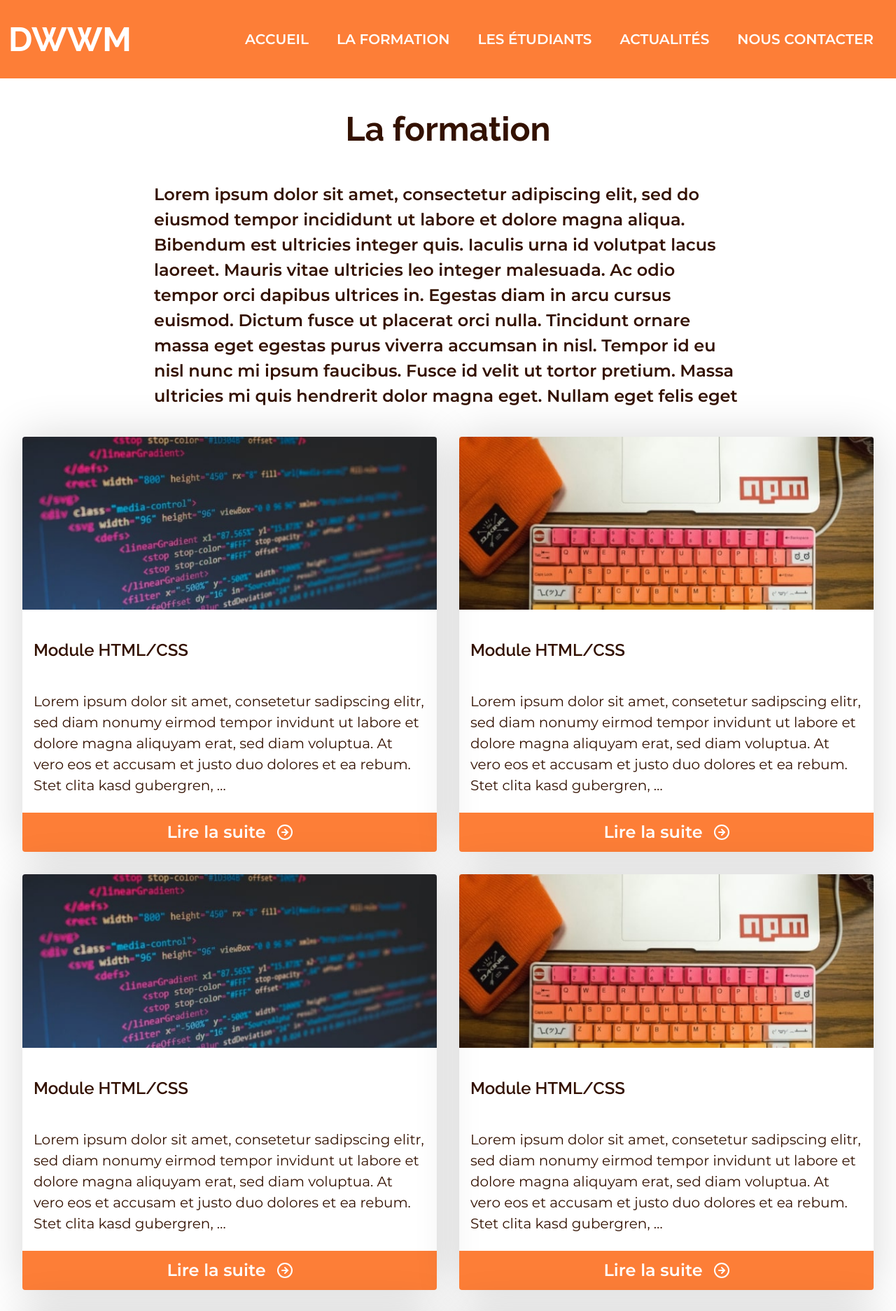
After one commit to Tonqfion/ecf_html_css, a PHP site: page /formation.php in a window 1280 px wide. The commit adds this page. Shown: the top 1873 px of the page at 70% size. Run offline with PHP 8.4, Linux system fonts and the light colour scheme.

```diff
--- a/css/style.css
+++ b/css/style.css
@@ -201,13 +201,15 @@ h1 {
 }
 
 .logo,
-h2 {
+h2,
+h1.side-page {
   font-size: 2.5rem;
   text-align: center;
 }
 @media screen and (min-width: 62em) {
   .logo,
-h2 {
+h2,
+h1.side-page {
     font-size: 3rem;
   }
 }
@@ -268,7 +270,18 @@ address {
 }
 
 .legal-menu {
+  text-align: center;
   font-size: 1rem;
+}
+
+p.baseline {
+  font-size: 1rem;
+  font-weight: 600;
+}
+@media screen and (min-width: 48em) {
+  p.baseline {
+    font-size: 1.5rem;
+  }
 }
 
 main {
@@ -312,7 +325,7 @@ footer,
   background-color: #FD7E37;
 }
 
-.site-header {
+header.site-header {
   position: sticky;
   z-index: 999;
 }
@@ -329,6 +342,9 @@ footer,
   }
 }
 
+footer {
+  border-top: 0.0625px solid #707070;
+}
 footer .container {
   padding-top: 2rem;
   padding-bottom: 2rem;
@@ -446,6 +462,7 @@ footer .container .social-menu {
   color: #fff;
   font-weight: 600;
   padding: 1.25rem 2rem;
+  border: 0.0625px solid #707070;
 }
 @media screen and (min-width: 75em) {
   .jumbotron .container {
@@ -572,6 +589,10 @@ section.students .students-row {
   }
 }
 
+section.students {
+  border-top: 0.0625px solid #707070;
+  border-bottom: 0.0625px solid #707070;
+}
 section.students .students-row {
   row-gap: 3rem;
 }
@@ -623,6 +644,12 @@ section.students .students-row .student-card .student-content h3 {
 }
 section.students .students-row .student-card .student-content .student-more {
   text-decoration: underline;
+}
+
+P.baseline {
+  text-align: left;
+  max-width: 52.5rem;
+  margin: 2.5rem auto;
 }
 
 [hidden] {
--- /dev/null
+++ b/formation.php
@@ -0,0 +1,230 @@
+<!DOCTYPE html>
+<html lang="fr">
+
+<head>
+
+    <?php include("includes/head.php"); ?>
+
+    <title>La formation DWWM</title>
+</head>
+
+<body>
+
+
+
+    <?php include("includes/header.php"); ?>
+
+
+
+
+
+
+    <main>
+
+
+        <section class="modules">
+            <div class="container">
+                    <h1 class="side-page">La formation</h1>
+                    <p class="baseline">Lorem ipsum dolor sit amet, consectetur adipiscing elit, sed do eiusmod tempor incididunt ut labore et dolore magna aliqua. Bibendum est ultricies integer quis. Iaculis urna id volutpat lacus laoreet. Mauris vitae ultricies leo integer malesuada. Ac odio tempor orci dapibus ultrices in. Egestas diam in arcu cursus euismod. Dictum fusce ut placerat orci nulla. Tincidunt ornare massa eget egestas purus viverra accumsan in nisl. Tempor id eu nisl nunc mi ipsum faucibus. Fusce id velit ut tortor pretium. Massa ultricies mi quis hendrerit dolor magna eget. Nullam eget felis eget</p>
+
+
+                <div class="modules-grid">
+
+                    <div class="card">
+                        <img src="img\code.jpg" srcset="img\code-2x.jpg 2x" alt="code dans un IDE">
+                        <div class="card-content">
+                            <h3>Module HTML/CSS</h3>
+                            <p>Lorem ipsum dolor sit amet, consetetur sadipscing elitr, sed diam nonumy eirmod
+                                tempor
+                                invidunt ut labore et dolore magna aliquyam erat, sed diam voluptua. At vero eos et
+                                accusam et justo duo dolores et ea rebum. Stet clita kasd gubergren, …</p>
+                            <a class="read-more-container" href="module.php">
+                                <p class="card-more">Lire la suite</p><svg xmlns="http://www.w3.org/2000/svg" width="22" height="22" viewBox="0 0 22 22">
+                                    <defs>
+                                        <style>
+                                            .a {
+                                                stroke-linecap: round;
+                                                stroke-linejoin: round;
+                                                stroke-width: 2px;
+                                            }
+                                        </style>
+                                    </defs>
+                                    <g transform="translate(1 1)">
+                                        <path class="a" d="M22,12A10,10,0,1,1,12,2,10,10,0,0,1,22,12Z" transform="translate(-2 -2)"></path>
+                                        <path class="a" d="M12,16l4-4L12,8" transform="translate(-2 -2)"></path>
+                                        <path class="a" d="M8,12h8" transform="translate(-2 -2)"></path>
+                                    </g>
+                                </svg>
+                            </a>
+                        </div>
+                    </div>
+
+                    <div class="card">
+                        <img src="img\npm-keyboard.jpg" srcset="img\npm-keyboard-2x.jpg 2x" alt="logo npm et clavier">
+                        <div class="card-content">
+                            <h3>Module HTML/CSS</h3>
+                            <p>Lorem ipsum dolor sit amet, consetetur sadipscing elitr, sed diam nonumy eirmod
+                                tempor
+                                invidunt ut labore et dolore magna aliquyam erat, sed diam voluptua. At vero eos et
+                                accusam et justo duo dolores et ea rebum. Stet clita kasd gubergren, …</p>
+                            <a class="read-more-container" href="module.php">
+                                <p class="card-more">Lire la suite</p><svg xmlns="http://www.w3.org/2000/svg" width="22" height="22" viewBox="0 0 22 22">
+                                    <defs>
+                                        <style>
+                                            .a {
+                                                stroke-linecap: round;
+                                                stroke-linejoin: round;
+                                                stroke-width: 2px;
+                                            }
+                                        </style>
+                                    </defs>
+                                    <g transform="translate(1 1)">
+                                        <path class="a" d="M22,12A10,10,0,1,1,12,2,10,10,0,0,1,22,12Z" transform="translate(-2 -2)"></path>
+                                        <path class="a" d="M12,16l4-4L12,8" transform="translate(-2 -2)"></path>
+                                        <path class="a" d="M8,12h8" transform="translate(-2 -2)"></path>
+                                    </g>
+                                </svg>
+                            </a>
+                        </div>
+                    </div>
+
+                    <div class="card">
+                        <img src="img\code.jpg" srcset="img\code-2x.jpg 2x" alt="code dans un IDE">
+                        <div class="card-content">
+                            <h3>Module HTML/CSS</h3>
+                            <p>Lorem ipsum dolor sit amet, consetetur sadipscing elitr, sed diam nonumy eirmod
+                                tempor
+                                invidunt ut labore et dolore magna aliquyam erat, sed diam voluptua. At vero eos et
+                                accusam et justo duo dolores et ea rebum. Stet clita kasd gubergren, …</p>
+                            <a class="read-more-container" href="module.php">
+                                <p class="card-more">Lire la suite</p><svg xmlns="http://www.w3.org/2000/svg" width="22" height="22" viewBox="0 0 22 22">
+                                    <defs>
+                                        <style>
+                                            .a {
+                                                stroke-linecap: round;
+                                                stroke-linejoin: round;
+                                                stroke-width: 2px;
+                                            }
+                                        </style>
+                                    </defs>
+                                    <g transform="translate(1 1)">
+                                        <path class="a" d="M22,12A10,10,0,1,1,12,2,10,10,0,0,1,22,12Z" transform="translate(-2 -2)"></path>
+                                        <path class="a" d="M12,16l4-4L12,8" transform="translate(-2 -2)"></path>
+                                        <path class="a" d="M8,12h8" transform="translate(-2 -2)"></path>
+                                    </g>
+                                </svg>
+                            </a>
+                        </div>
+                    </div>
+
+                    <div class="card">
+                        <img src="img\npm-keyboard.jpg" srcset="img\npm-keyboard-2x.jpg 2x" alt="logo npm et clavier">
+                        <div class="card-content">
+                            <h3>Module HTML/CSS</h3>
+                            <p>Lorem ipsum dolor sit amet, consetetur sadipscing elitr, sed diam nonumy eirmod
+                                tempor
+                                invidunt ut labore et dolore magna aliquyam erat, sed diam voluptua. At vero eos et
+                                accusam et justo duo dolores et ea rebum. Stet clita kasd gubergren, …</p>
+                            <a class="read-more-container" href="module.php">
+                                <p class="card-more">Lire la suite</p><svg xmlns="http://www.w3.org/2000/svg" width="22" height="22" viewBox="0 0 22 22">
+                                    <defs>
+                                        <style>
+                                            .a {
+                                                stroke-linecap: round;
+                                                stroke-linejoin: round;
+                                                stroke-width: 2px;
+                                            }
+                                        </style>
+                                    </defs>
+                                    <g transform="translate(1 1)">
+                                        <path class="a" d="M22,12A10,10,0,1,1,12,2,10,10,0,0,1,22,12Z" transform="translate(-2 -2)"></path>
+                                        <path class="a" d="M12,16l4-4L12,8" transform="translate(-2 -2)"></path>
+                                        <path class="a" d="M8,12h8" transform="translate(-2 -2)"></path>
+                                    </g>
+                                </svg>
+                            </a>
+                        </div>
+                    </div>
+
+                    <div class="card">
+                        <img src="img\code.jpg" srcset="img\code-2x.jpg 2x" alt="code dans un IDE">
+                        <div class="card-content">
+                            <h3>Module HTML/CSS</h3>
+                            <p>Lorem ipsum dolor sit amet, consetetur sadipscing elitr, sed diam nonumy eirmod
+                                tempor
+                                invidunt ut labore et dolore magna aliquyam erat, sed diam voluptua. At vero eos et
+                                accusam et justo duo dolores et ea rebum. Stet clita kasd gubergren, …</p>
+                            <a class="read-more-container" href="module.php">
+                                <p class="card-more">Lire la suite</p><svg xmlns="http://www.w3.org/2000/svg" width="22" height="22" viewBox="0 0 22 22">
+                                    <defs>
+                                        <style>
+                                            .a {
+                                                stroke-linecap: round;
+                                                stroke-linejoin: round;
+                                                stroke-width: 2px;
+                                            }
+                                        </style>
+                                    </defs>
+                                    <g transform="translate(1 1)">
+                                        <path class="a" d="M22,12A10,10,0,1,1,12,2,10,10,0,0,1,22,12Z" transform="translate(-2 -2)"></path>
+                                        <path class="a" d="M12,16l4-4L12,8" transform="translate(-2 -2)"></path>
+                                        <path class="a" d="M8,12h8" transform="translate(-2 -2)"></path>
+                                    </g>
+                                </svg>
+                            </a>
+                        </div>
+                    </div>
+
+                    <div class="card">
+                        <img src="img\npm-keyboard.jpg" srcset="img\npm-keyboard-2x.jpg 2x" alt="logo npm et clavier">
+                        <div class="card-content">
+                            <h3>Module HTML/CSS</h3>
+                            <p>Lorem ipsum dolor sit amet, consetetur sadipscing elitr, sed diam nonumy eirmod
+                                tempor
+                                invidunt ut labore et dolore magna aliquyam erat, sed diam voluptua. At vero eos et
+                                accusam et justo duo dolores et ea rebum. Stet clita kasd gubergren, …</p>
+                            <a class="read-more-container" href="module.php">
+                                <p class="card-more">Lire la suite</p><svg xmlns="http://www.w3.org/2000/svg" width="22" height="22" viewBox="0 0 22 22">
+                                    <defs>
+                                        <style>
+                                            .a {
+                                                stroke-linecap: round;
+                                                stroke-linejoin: round;
+                                                stroke-width: 2px;
+                                            }
+                                        </style>
+                                    </defs>
+                                    <g transform="translate(1 1)">
+                                        <path class="a" d="M22,12A10,10,0,1,1,12,2,10,10,0,0,1,22,12Z" transform="translate(-2 -2)"></path>
+                                        <path class="a" d="M12,16l4-4L12,8" transform="translate(-2 -2)"></path>
+                                        <path class="a" d="M8,12h8" transform="translate(-2 -2)"></path>
+                                    </g>
+                                </svg>
+                            </a>
+                        </div>
+                    </div>
+
+                </div>
+            </div>
+        </section>
+
+
+
+
+
+
+
+        <?php include ("includes/paging.php"); ?>
+
+
+    </main>
+
+
+
+    <?php include("includes/footer.php"); ?>
+
+
+
+</body>
+
+</html>
--- a/includes/footer.php
+++ b/includes/footer.php
@@ -1,4 +1,4 @@
-<footer>
+<footer class="site-footer">
 
     <div class="container">
         <address class="address-wrapper">
@@ -16,7 +16,7 @@
         </div>
         <div class="social-menu-wrapper">
             <ul class="social-menu" role="list">
-                <li class="social-item" role="listitem"><a href="https://facebook.com" target="_blank" class="social-link"><svg xmlns="http://www.w3.org/2000/svg" width="19.281" height="36" viewBox="0 0 19.281 36">
+                <li class="social-item" role="listitem"><a href="https://facebook.com" target="_blank" class="social-link" aria-label="La page Facebook de la promo"><svg xmlns="http://www.w3.org/2000/svg" width="19.281" height="36" viewBox="0 0 19.281 36">
                             <defs>
                                 <style>
                                     .a {
@@ -26,7 +26,7 @@
                             </defs>
                             <path class="a" d="M19.627,20.25l1-6.515H14.375V9.507c0-1.782.873-3.52,3.673-3.52h2.842V.44A34.658,34.658,0,0,0,15.846,0C10.7,0,7.332,3.12,7.332,8.769v4.965H1.609V20.25H7.332V36h7.043V20.25Z" transform="translate(-1.609)" />
                         </svg></a></li>
-                <li class="social-item" role="listitem"><a href="https://twitter.com" target="_blank" class="social-link"><svg xmlns="http://www.w3.org/2000/svg" width="36" height="29.239" viewBox="0 0 36 29.239">
+                <li class="social-item" role="listitem"><a href="https://twitter.com" target="_blank" class="social-link" aria-label="Le compte twitter de la promo"><svg xmlns="http://www.w3.org/2000/svg" width="36" height="29.239" viewBox="0 0 36 29.239">
                             <defs>
                                 <style>
                                     .a {
@@ -36,7 +36,7 @@
                             </defs>
                             <path class="a" d="M32.3,10.668c.023.32.023.64.023.959,0,9.754-7.424,20.992-20.992,20.992A20.85,20.85,0,0,1,0,29.307a15.263,15.263,0,0,0,1.782.091,14.776,14.776,0,0,0,9.16-3.152,7.391,7.391,0,0,1-6.9-5.117,9.3,9.3,0,0,0,1.393.114,7.8,7.8,0,0,0,1.942-.251,7.379,7.379,0,0,1-5.916-7.241V13.66A7.431,7.431,0,0,0,4.8,14.6,7.389,7.389,0,0,1,2.513,4.728a20.972,20.972,0,0,0,15.213,7.721,8.329,8.329,0,0,1-.183-1.69A7.385,7.385,0,0,1,30.312,5.711a14.526,14.526,0,0,0,4.683-1.782,7.358,7.358,0,0,1-3.244,4.066A14.791,14.791,0,0,0,36,6.853a15.86,15.86,0,0,1-3.7,3.815Z" transform="translate(0 -3.381)" />
                         </svg></a></li>
-                <li class="social-item" role="listitem"><a href="https://linkedin.com" target="_blank" class="social-link"><svg xmlns="http://www.w3.org/2000/svg" width="31.5" height="31.499" viewBox="0 0 31.5 31.499">
+                <li class="social-item" role="listitem"><a href="https://linkedin.com" target="_blank" class="social-link" aria-label="Le compte LinkedIn du CEFIM"><svg xmlns="http://www.w3.org/2000/svg" width="31.5" height="31.499" viewBox="0 0 31.5 31.499">
                             <defs>
                                 <style>
                                     .a {
--- a/includes/header.php
+++ b/includes/header.php
@@ -1,8 +1,9 @@
 <header class="site-header">
     <div class="container">
-            <a href="index.php" class="logo">DWWM</a>
+            <a href="index.php" class="logo" aria-label="Le site de la formation DWWM2021-1">DWWM
+				</a>
         <nav class="main-nav" role="navigation" aria-label="Menu principal">
-                <button class="toggle-menu" aria-expanded="false" aria-controls="menu">
+                <button class="toggle-menu" aria-expanded="false" aria-controls="menu" arial-label="Ouvrir le menu Mobile">
                     <span class="line1"></span>
                     <span class="line2"></span>
                     <span class="line3"></span>
@@ -17,29 +18,3 @@
         </nav>
     </div>
 </header>
-
-
-<!--
-
-<header class="site-header">
-		<div class="container">
-			<a href="index.html" class="logo">
-				<svg xmlns="http://www.w3.org/2000/svg" width="61" height="32" aria-hidden="true">
-					<path fill="#33323D" fill-rule="evenodd" stroke="#33323D" d="M60.082 5.878L44.408 32 28.735 5.878h31.347zM15.673 0l15.674 26.122H0L15.673 0z"/>
-				</svg>
-				<span class="screen-reader-text">Alex Spencer's Website</span>
-			</a>
-			<nav class="main-nav"role="navigation" aria-label="Menu principal">
-				<button aria-expanded="false" aria-controls="menu" aria-label="Toggle menu">
-					<span class="bar"></span>
-					<span class="bar"></span>
-					<span class="bar"></span>
-				</button>
-				<ul id="menu" class="menu" hidden>
-					<li class="menu-item is-active"><a href="index.html">Home</a></li>
-					<li class="menu-item"><a href="portfolio.html">Portfolio</a></li>
-					<li class="menu-item"><a href="contact.html">Contact me</a></li>
-				</ul>
-			</nav>
-		</div>
-	</header> -->
--- a/scss/_fontstyle.scss
+++ b/scss/_fontstyle.scss
@@ -8,7 +8,7 @@ body {
   line-height: 1.5;
   color: $writing-dark;
   @include large-phone {
-    font-size:1.25rem;
+    font-size: 1.25rem;
   }
 }
 
@@ -32,20 +32,20 @@ h2 {
 
 h1 {
   text-align: center;
-    font-size:3rem;
+  font-size: 3rem;
   @include screen {
     font-size: 4.5rem;
-        text-align:left;
-
+    text-align: left;
   }
 }
 
 .logo,
-h2 {
+h2,
+h1.side-page {
   font-size: 2.5rem;
   text-align: center;
   @include large-tablet {
-      font-size:3rem
+    font-size: 3rem;
   }
 }
 
@@ -63,9 +63,8 @@ h3 {
 
 .card p {
   &.date {
-
-    font-size:1rem;
-    color:$date-color;
+    font-size: 1rem;
+    color: $date-color;
   }
 
   &.student-more {
@@ -74,7 +73,7 @@ h3 {
   &.card-more {
     font-size: 1.25rem;
     @include large-phone {
-        font-size:1.5rem;
+      font-size: 1.5rem;
     }
   }
 }
@@ -87,23 +86,33 @@ footer {
 }
 
 .menu {
-   font-weight:600;
+  font-weight: 600;
 }
 
 section.jumbotron .container .jumbotron-msg-wrapper a {
-  display:block;
-  font-size:1.5rem;
-  font-weight:600;
+  display: block;
+  font-size: 1.5rem;
+  font-weight: 600;
   @include screen {
-    font-size:2.5rem;
+    font-size: 2.5rem;
   }
 }
 
 address {
-    font-style:normal;
-    line-height:2.25rem;
+  font-style: normal;
+  line-height: 2.25rem;
 }
 
 .legal-menu {
-    font-size:1rem;
+  text-align: center;
+  font-size: 1rem;
 }
+
+
+p.baseline {
+  font-size: 1rem;
+  font-weight:600;
+  @include tablet {
+    font-size:1.5rem;
+  }
+}
--- a/scss/_layout.scss
+++ b/scss/_layout.scss
@@ -36,7 +36,7 @@ footer,
 
 //Header only
 
-.site-header {
+header.site-header {
   position: sticky;
   z-index: 999;
 }
@@ -53,15 +53,17 @@ footer,
 
 //footer only
 
-footer .container {
+footer {
+  border-top: 0.0625px solid $border-color;
+  .container {
     padding-top: 2rem;
     padding-bottom: 2rem;
     .legal-menu,
     .social-menu {
       @include flex-display(column, center, space-around);
-    .social-link{
-      padding-top:1rem;
-      padding-bottom:1rem;
+      .social-link {
+        padding-top: 1rem;
+        padding-bottom: 1rem;
         @include flex-display(row, center, center);
         svg .a {
           stroke: none;
@@ -115,7 +117,7 @@ footer .container {
       }
     }
   }
-
+}
 //Jumbo HomePage
 
 .jumbotron {
@@ -159,6 +161,7 @@ footer .container {
   a {
     @include orange-button-link;
     padding: 1.25rem 2rem;
+    border: 0.0625px solid $border-color;
   }
 
   // Desktop version du jumbotron - on place le container en relatif pour pouvoir positionner le msg en absolute (positionnement différent entre petit écran et haute résolution
@@ -284,7 +287,11 @@ section.modules .modules-grid {
 
 // les étudiants !
 
-section.students .students-row {
+section.students {
+  border-top: 0.0625px solid $border-color;
+  border-bottom: 0.0625px solid $border-color;
+
+  .students-row {
     row-gap: 3rem;
     @include tablet {
       @include gridColumnRepeatLayout(2, 6.81rem);
@@ -324,3 +331,13 @@ section.students .students-row {
       }
     }
   }
+}
+
+// top wrapper (titles et baselines)
+
+
+P.baseline {
+  text-align: left;
+  max-width: 52.5rem;
+  margin:2.5rem auto;
+}
```
Also changed, not shown: index.php (+2 -5 lines), includes/paging.php (added), scss/_components.scss (line endings or trailing spaces), 1 other file. Lines whose indentation alone changed are shown as unchanged.
